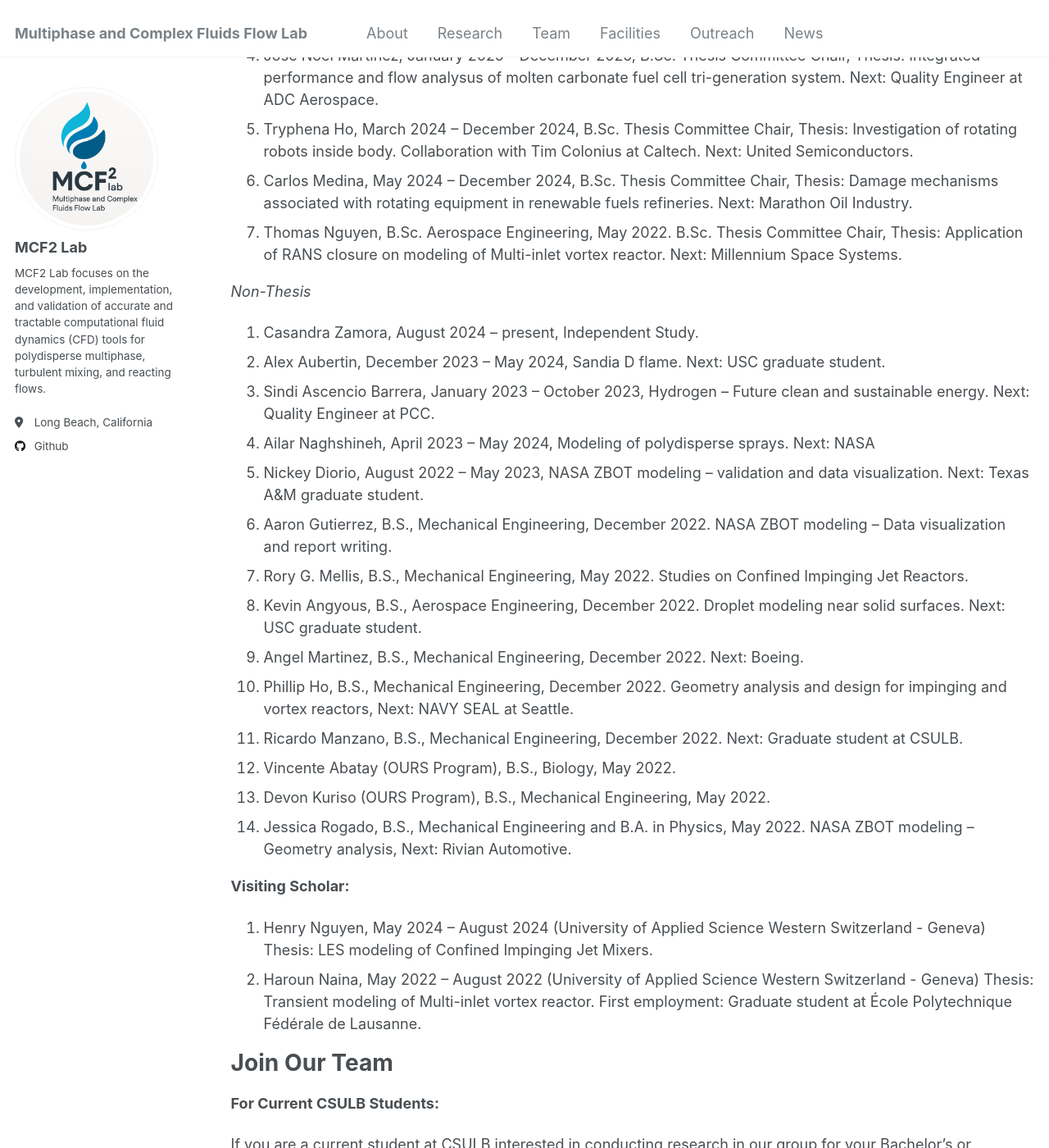
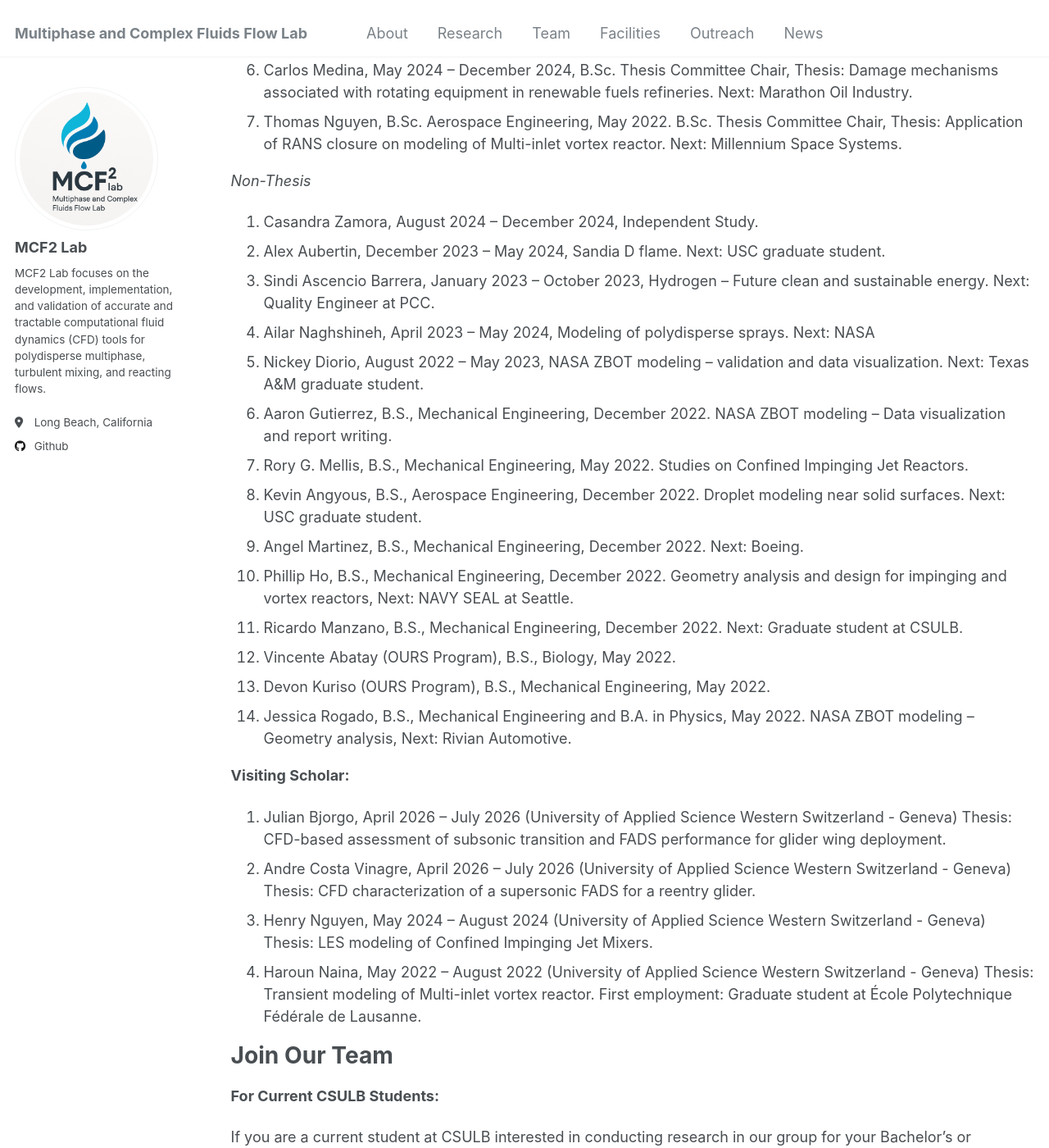
Before and after one commit to MCF2-Lab/MCF2-Lab.github.io, a Jekyll site: the page built from _pages/team.md, in a window 1280 px wide and 1400 px high, scrolled down 1801 px. Shown: the whole window at 82% size. Built offline with Jekyll 4.4.1, drawn with Linux system fonts in a browser that asks for light colours; some of the changed text lies outside the part shown.

Commit message:
Edited the list of group members.

```diff
--- a/_pages/team.md
+++ b/_pages/team.md
@@ -66,7 +63,7 @@ Next: Millennium Space Systems.
 
 *Non-Thesis*
 
-14. Casandra Zamora, August 2024 – present, Independent Study.
+14. Casandra Zamora, August 2024 – December 2024, Independent Study.
 13. Alex Aubertin, December 2023 – May 2024, Sandia D flame. Next: USC graduate
 student.
 12. Sindi Ascencio Barrera, January 2023 – October 2023, Hydrogen – Future clean and
@@ -93,6 +90,8 @@ ZBOT modeling – Geometry analysis, Next: Rivian Automotive.
 
 **Visiting Scholar:**
 
+4. Julian Bjorgo, April 2026 – July 2026 (University of Applied Science Western Switzerland - Geneva) Thesis: CFD-based assessment of subsonic transition and FADS performance for glider wing deployment.
+3. Andre Costa Vinagre, April 2026 – July 2026 (University of Applied Science Western Switzerland - Geneva) Thesis: CFD characterization of a supersonic FADS for a reentry glider.
 2. Henry Nguyen, May 2024 – August 2024 (University of Applied Science Western Switzerland - Geneva) Thesis: LES modeling of Confined Impinging Jet Mixers.
 1. Haroun Naina, May 2022 – August 2022 (University of Applied Science Western Switzerland - Geneva) Thesis: Transient modeling of Multi-inlet vortex reactor. First employment: Graduate student at École Polytechnique Fédérale de Lausanne.
 
```
Also changed, not shown: other parts of _pages/team.md (+0 -3 lines).
